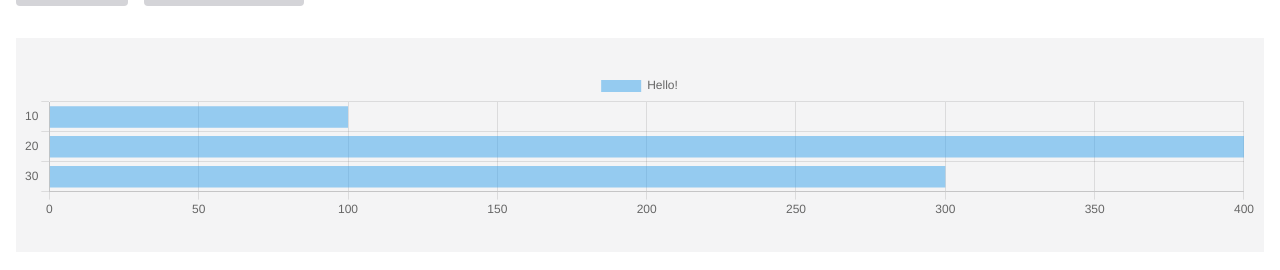
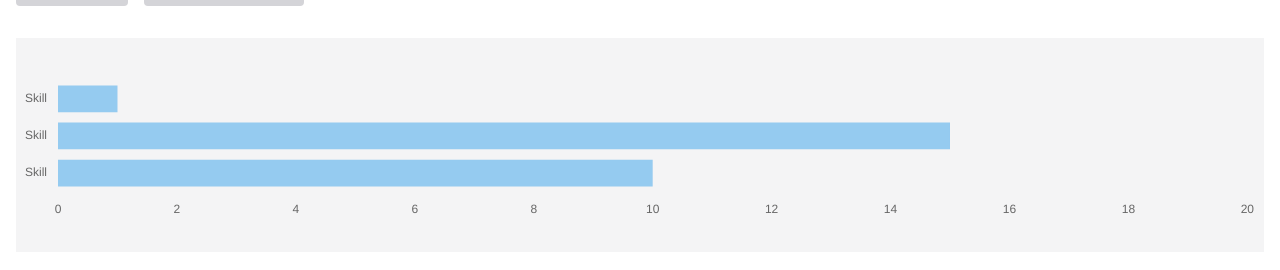
Before and after one commit to CollinBrennan/skillchronicle, a React (Vite) app: page / in a window 1280 px wide. Shown: the part 154-424 px from the top of the page. Built offline with nearby package versions, Linux system fonts and the light colour scheme; no server answers; the database is empty.

Commit message:
Updated graph styling

```diff
--- a/src/components/SkillFrequencyChart.tsx
+++ b/src/components/SkillFrequencyChart.tsx
@@ -3,11 +3,11 @@ import 'chart.js/auto'
 import { ChartData } from 'chart.js'
 
 const data: ChartData<'bar'> = {
-  labels: [10, 20, 30],
+  labels: ['Skill', 'Skill', 'Skill'],
+
   datasets: [
     {
-      label: 'Hello!',
-      data: [100, 400, 300],
+      data: [1, 15, 10, 20],
     },
   ],
 }
@@ -19,6 +19,11 @@ const SkillFrequencyChart = () => {
         <Bar
           data={data}
           options={{
+            plugins: { legend: { display: false } },
+            scales: {
+              x: { border: { display: false }, grid: { display: false } },
+              y: { border: { display: false }, grid: { display: false } },
+            },
             indexAxis: 'y',
             responsive: true,
             maintainAspectRatio: false,
```
